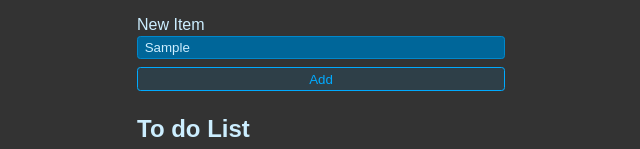
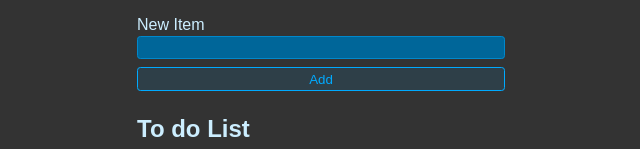
Before and after one commit to jwd222/To-do, a React (Vite) app: page / in a window 1280 px wide. Both pictures are taken after typing "Sample" into the empty fields and a click on the button "Add". Shown: the top 149 px of the page, without its empty margins (319-959 px from the left). Built offline with nearby package versions, Linux system fonts and the light colour scheme.

Commit message:
form transferred to a component

```diff
--- a/src/App.jsx
+++ b/src/App.jsx
@@ -1,45 +1,61 @@
 import { useState } from 'react'
 import './styles.css'
+import { NewTodoForm } from './NewTodoForm'
 
 export default function App() {
-  const [newItem, setNewItem] = useState('')
   const [todos, setTodos] = useState([])
 
-  function handleSubmit(e) {
-    e.preventDefault()
+  function toggleTodo(id, completed) {
+    setTodos((currentTodos) => {
+      return currentTodos.map((todo) => {
+        if (todo.id == id) {
+          return { ...todo, completed }
+        }
+        return todo
+      })
+    })
+  }
 
+  function addTodo(title) {
     setTodos((currentTodos) => {
       return [
         ...currentTodos,
-        { id: crypto.randomUUID(), title: newItem, completed: false },
+        { id: crypto.randomUUID(), title, completed: false },
       ]
+    })
+  }
+
+  function deleteTodo(id) {
+    setTodos((currentTodos) => {
+      return currentTodos.filter((todo) => todo.id !== id)
     })
   }
 
   return (
     <>
-      <form onSubmit={handleSubmit} className="new-item-form" action="">
-        <div className="form-row">
-          <label htmlFor="item">New Item</label>
-          <input
-            value={newItem}
-            onChange={(e) => setNewItem(e.target.value)}
-            type="text"
-            id="item"
-          />
-        </div>
-        <button className="btn">Add</button>
-      </form>
+      <NewTodoForm onSubmit={addTodo} />
       <h1 className="header">To do List</h1>
       <ul className="list">
+        {todos.length === 0 && 'No Todos'}
         {todos.map((todo) => {
           return (
             <li key={todo.id}>
               <label>
-                <input type="checkbox" checked={todo.completed} />
+                <input
+                  type="checkbox"
+                  checked={todo.completed}
+                  onChange={(e) => toggleTodo(todo.id, e.target.checked)}
+                />
                 {todo.title}
               </label>
-              <button className="btn btn-danger">delete</button>
+              <button
+                onClick={() => {
+                  deleteTodo(todo.id)
+                }}
+                className="btn btn-danger"
+              >
+                delete
+              </button>
             </li>
           )
         })}
--- /dev/null
+++ b/src/NewTodoForm.jsx
@@ -0,0 +1,29 @@
+import { useState } from 'react'
+
+export const NewTodoForm = ({ onSubmit }) => {
+  const [newItem, setNewItem] = useState('')
+
+  function handleSubmit(e) {
+    e.preventDefault()
+
+    if (newItem === '') return
+
+    onSubmit(newItem)
+
+    setNewItem('')
+  }
+  return (
+    <form onSubmit={handleSubmit} className="new-item-form" action="">
+      <div className="form-row">
+        <label htmlFor="item">New Item</label>
+        <input
+          value={newItem}
+          onChange={(e) => setNewItem(e.target.value)}
+          type="text"
+          id="item"
+        />
+      </div>
+      <button className="btn">Add</button>
+    </form>
+  )
+}
```
